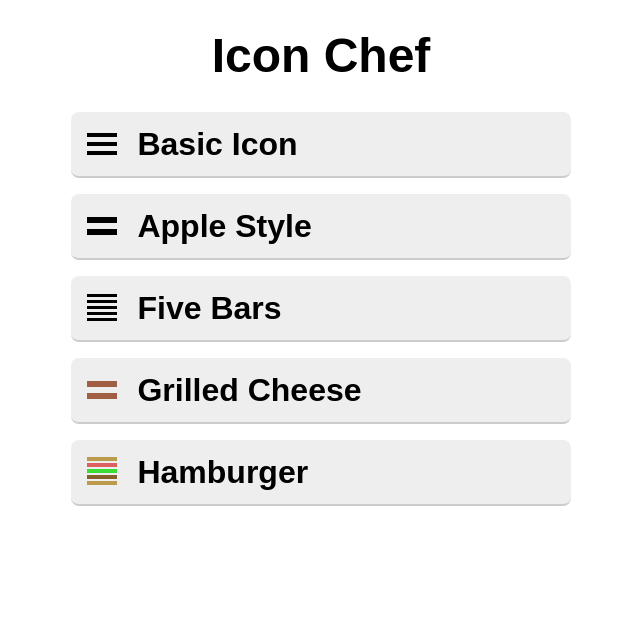
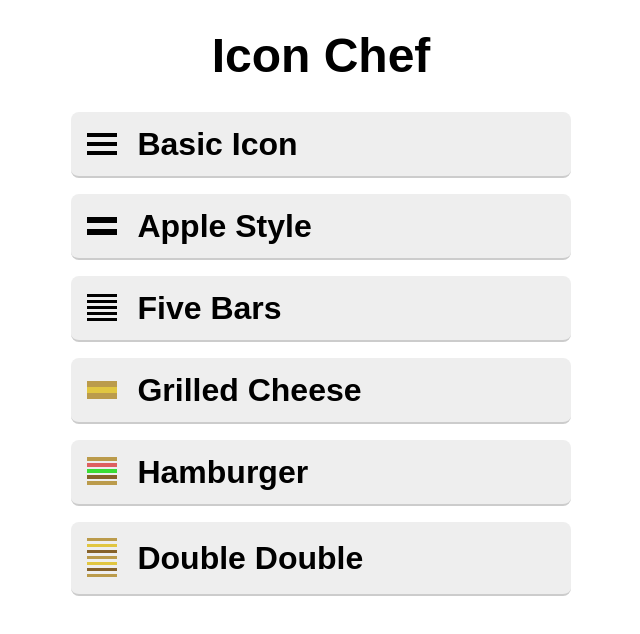
Before and after one commit to gakimball/icon-chef, a website: page demo/index.html in a window 1280 px wide. Shown: the whole page, without its empty margins (319-959 px from the left). Drawn offline with nearby package versions, Linux system fonts and the light colour scheme; files that its build step writes are made by us from their sources.

Commit message:
Move recipie mixins into their own file, add Double Double, refine grilled cheese

```diff
--- a/demo/index.html
+++ b/demo/index.html
@@ -30,5 +30,10 @@
       <div class="icon-hamburger"></div>
       <h2>Hamburger</h1>
     </div>
+
+    <div class="panel">
+      <div class="icon-double-double"></div>
+      <h2>Double Double</h1>
+    </div>
   </body>
 </html>
--- a/demo/style.scss
+++ b/demo/style.scss
@@ -40,17 +40,20 @@ h1 {
 }
 
 .icon-basic {
-  @include hamburger;
+  @include icon-chef;
 }
 .icon-double {
-  @include hamburger($height: 18px, $weight: 6px, $bars: 2);
+  @include icon-chef($height: 18px, $weight: 6px, $bars: 2);
 }
 .icon-five {
-  @include hamburger($weight: 3px, $height: 28px, $bars: 5);
+  @include icon-chef($weight: 3px, $height: 28px, $bars: 5);
 }
 .icon-grilled-cheese {
   @include grilled-cheese;
 }
 .icon-hamburger {
-  @include hamburger($toppings: tomato lettuce meat, $height: 30px);
+  @include icon-chef($toppings: tomato lettuce meat, $height: 30px);
 }
+.icon-double-double {
+  @include double-double;
+}
--- /dev/null
+++ b/scss/_recipies.scss
@@ -0,0 +1,26 @@
+@mixin grilled-cheese(
+  $width: 30px,
+  $height: 18px
+) {
+  @include icon-chef(
+    $toppings: cheese,
+    $width: $width,
+    $height: $height,
+    $weight: $height / 3,
+    $bgColor: #a05f43,
+    $hoverBg: #cb7854
+  );
+};
+
+@mixin double-double(
+  $width: 30px,
+  $height: 40px,
+  $weight: 3px
+) {
+  @include icon-chef(
+    $width: $width,
+    $height: $height,
+    $weight: $weight,
+    $toppings: cheese meat bread cheese meat
+  );
+};
--- a/scss/icon-chef.scss
+++ b/scss/icon-chef.scss
@@ -48,6 +48,7 @@
   $toppingColors: (
     bread: #bb9b4b,
     meat: #86622a,
+    cheese: #e1c640,
     lettuce: #39dd34,
     tomato: #dd6060,
     onion: #dd81a6,
@@ -127,37 +128,4 @@
   }
 }
 
-@mixin hamburger(
-  $width: 30px,
-  $height: 23px,
-  $weight: 4px,
-  $bars: 3,
-  $toppings: false,
-  $bgColor: black,
-  $hoverBg: #999
-) {
-  @include icon-chef(
-    $bars: $bars,
-    $toppings: $toppings,
-    $width: $width,
-    $height: $height,
-    $weight: $weight,
-    $bgColor: $bgColor,
-    $hoverBg: $hoverBg
-  );
-};
-
-@mixin grilled-cheese(
-  $width: 30px,
-  $height: 18px,
-  $weight: 6px
-) {
-  @include icon-chef(
-    $bars: 2,
-    $width: $width,
-    $height: $height,
-    $weight: $weight,
-    $bgColor: #a05f43,
-    $hoverBg: #cb7854
-  );
-};
+@import "recipies";
```
